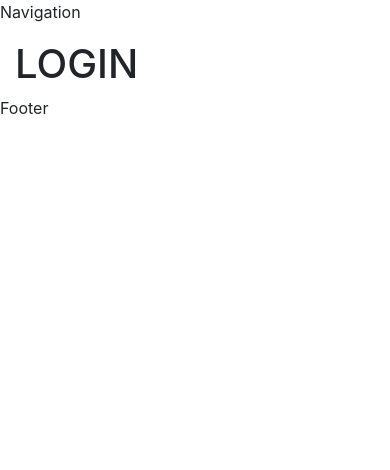
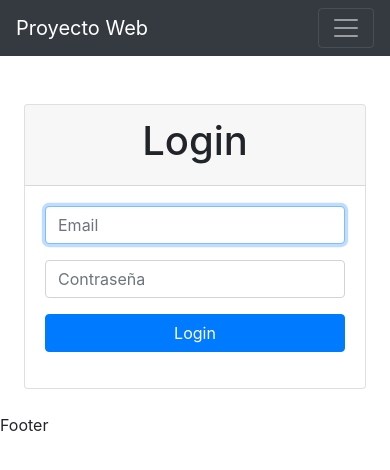
Before and after one commit to Rositamtz98/WebFinalProject, a Node server app: page /users/login in a window 390 px wide. Shown: the top 470 px of the page. Run offline with Node 20, Linux system fonts and the light colour scheme; some libraries are stand-ins or nearby versions.

Commit message:
Login y Sign Up listo

```diff
--- a/src/database.js
+++ b/src/database.js
@@ -3,6 +3,7 @@ const mongoose = require('mongoose');
 mongoose.connect('mongodb://localhost/proyecto-final', {
     useCreateIndex: true,
     useNewUrlParser: true,
-    useFindAndModify: false
+    useFindAndModify: false,
+    useUnifiedTopology: true
 }).then(db => console.log('DB is connected'))
     .catch(err => console.error(err));
--- a/src/routes/users.js
+++ b/src/routes/users.js
@@ -1,12 +1,72 @@
 const express = require('express');
 const router = express.Router();
+
+const User = require('../models/User');
+
+const passport = require('passport');
+const { route } = require('.');
 
 router.get('/users/login', (req, res) => {
     res.render('users/login');
 });
 
+router.post('/users/login', passport.authenticate('local', {
+    successRedirect: '/',
+    failureRedirect: '/users/login',
+    failureFlash: true
+}));
+
 router.get('/users/signup', (req, res) => {
     res.render('users/signup');
 });
 
+router.post('/users/signup', async (req, res) => {
+    const { name, email, password, confirm_password } = req.body;
+    const errors = [];
+
+    if (name.length <= 0)
+    {
+        errors.push({text: 'Favor de ingresar nombre'});
+    }
+
+    if (email.length <= 0)
+    {
+        errors.push({text: 'Favor de ingresar un correo'});
+    }
+    if (password != confirm_password)
+    {
+        errors.push({text: 'Contraseñas no coinciden'});
+    }
+
+    if (password.length < 4)
+    {
+        errors.push({text: 'Contraseña debe ser mayor a 4 caracteres'});
+    }
+
+    if (errors.length > 0)
+    {
+        res.render('users/signup', {errors, name, email, password, confirm_password});
+    }
+    else
+    {
+        const emailUser = await User.findOne({email: email});
+
+        if (emailUser)
+        {
+            req.flash('error_msg', 'Correo ya tiene una cuenta registrada');
+            res.redirect('/users/signup');
+        }
+        const newUser = new User({name, email, password});
+        newUser.password = await newUser.encryptPassword(password);
+        await newUser.save();
+        req.flash('success_msg', 'Registro realizado exitosamente');
+        res.redirect('/users/login');
+    }
+});
+
+router.get('/users/logout', (req, res) => {
+    req.logout();
+    res.redirect('/');
+});
+
 module.exports = router;
--- a/src/server.js
+++ b/src/server.js
@@ -8,10 +8,13 @@ const exphbs = require('express-handlebars');
 const methodOverride = require('method-override');
 // To handle user sessions
 const session = require('express-session');
+const flash = require('connect-flash');
+const passport = require('passport');
 
 // Initializations
 const app = express();
 require('./database');
+require('./config/passport');
 
 // Settings
 app.set('port', process.env.PORT || 8080);
@@ -35,8 +38,18 @@ app.use(session({
     resave: true,
     saveUninitialized: true
 }));
+app.use(passport.initialize());
+app.use(passport.session());
+app.use(flash());
 
 // Global Variables
+app.use((req, res, next) => {
+    res.locals.success_msg = req.flash('success_msg');
+    res.locals.error_msg = req.flash('error_msg');
+    res.locals.error = req.flash('error');
+    res.locals.user = req.user || null;
+    next();
+})
 
 // Routes
 app.use(require('./routes/index'));
--- a/src/views/layouts/main.hbs
+++ b/src/views/layouts/main.hbs
@@ -11,12 +11,18 @@
 </head>
 <body>
 
-    <p>Navigation</p>
+    {{> navigation}}
 
-    <main class="container">
+    <main class="container p-4">
+        {{> messages}}
+        {{> errors}}
         {{{ body }}}
     </main>
 
     <p>Footer</p>
+
+    <!-- BOOTSTRAP SCRIPTS -->
+    <script src="https://code.jquery.com/jquery-3.5.1.slim.min.js" integrity="sha384-DfXdz2htPH0lsSSs5nCTpuj/zy4C+OGpamoFVy38MVBnE+IbbVYUew+OrCXaRkfj" crossorigin="anonymous"></script>
+    <script src="https://cdn.jsdelivr.net/npm/bootstrap@4.5.3/dist/js/bootstrap.bundle.min.js" integrity="sha384-ho+j7jyWK8fNQe+A12Hb8AhRq26LrZ/JpcUGGOn+Y7RsweNrtN/tE3MoK7ZeZDyx" crossorigin="anonymous"></script>
 </body>
 </html>
--- /dev/null
+++ b/src/views/partials/errors.hbs
@@ -0,0 +1,17 @@
+{{#if error}}
+    <div class="alert alert-danger alert-dismissible fade show" role="alert">
+        {{error}}
+        <button type="button" class="close" data-dismiss="alert" aria-label="Close">
+            <span aria-hidden="true">&times;</span>
+        </button>
+    </div>
+{{/if}}
+
+{{#each errors}}
+    <div class="alert alert-danger alert-dismissible fade show" role="alert">
+        {{text}}
+        <button type="button" class="close" data-dismiss="alert" aria-label="Close">
+            <span aria-hidden="true">&times;</span>
+        </button>
+    </div>
+{{/each}}
--- /dev/null
+++ b/src/views/partials/messages.hbs
@@ -0,0 +1,17 @@
+{{#if success_msg }}
+  <div class="alert alert-success alert-dismissible fade show" role="alert">
+    {{success_msg}}
+  <button type="button" class="close" data-dismiss="alert" aria-label="Close">
+    <span aria-hidden="true">&times;</span>
+  </button>
+</div>
+{{/if}}
+
+{{#if error_msg }}
+  <div class="alert alert-danger alert-dismissible fade show" role="alert">
+    {{error_msg}}
+  <button type="button" class="close" data-dismiss="alert" aria-label="Close">
+    <span aria-hidden="true">&times;</span>
+  </button>
+</div>
+{{/if}}
--- /dev/null
+++ b/src/views/partials/navigation.hbs
@@ -0,0 +1,42 @@
+<nav class="navbar navbar-expand-lg navbar-dark bg-dark">
+    <div class="container">
+        <a class="navbar-brand" href="#">Proyecto Web</a>
+        <button class="navbar-toggler" type="button" data-toggle="collapse" data-target="#navbarNav"
+            aria-controls="navbarNav" aria-expanded="false" aria-label="Toggle navigation">
+            <span class="navbar-toggler-icon"></span>
+        </button>
+        <div class="collapse navbar-collapse" id="navbarNav">
+            <ul class="navbar-nav">
+                <li class="nav-item active">
+                    <a class="nav-link" href="/">Home <span class="sr-only">(current)</span></a>
+                </li>
+                <li class="nav-item">
+                    <a class="nav-link" href="/about">About</a>
+                </li>
+            </ul>
+            <ul class="navbar-nav ml-auto">
+                {{#if user}}
+                    <li class="nav-item dropdown">
+                        <a class="nav-link dropdown-toggle" href="#" id="navbarDropdown" role="button"
+                            data-toggle="dropdown" aria-haspopup="true" aria-expanded="false">
+                            Clases
+                        </a>
+                        <div class="dropdown-menu" aria-labelledby="navbarDropdown">
+                            <a class="dropdown-item" href="#">Mi Perfil</a>
+                            <a class="dropdown-item" href="#">Mis Clases</a>
+                            <div class="dropdown-divider"></div>
+                            <a class="dropdown-item" href="/users/logout">Logout</a>
+                        </div>
+                    </li>
+                {{else}}
+                    <li class="nav-item active">
+                        <a class="nav-link" href="/users/login">Login</a>
+                    </li>
+                    <li class="nav-item">
+                        <a class="nav-link" href="/users/signup">Sign Up</a>
+                    </li>
+                {{/if}}
+            </ul>
+        </div>
+    </div>
+</nav>
--- a/src/views/users/login.hbs
+++ b/src/views/users/login.hbs
@@ -1 +1,24 @@
-<h1>LOGIN</h1>
+<div class="row">
+    <div class="col-md-4 mx-auto">
+        <div class="card mt-4 text-center">
+            <div class="card-header">
+                <h1>Login</h1>
+            </div>
+            <div class="card-body">
+                <form action="/users/login" method="POST">
+                    <div class="form-group">
+                        <input type="email" name="email" placeholder="Email" class="form-control" autofocus>
+                    </div>
+                    <div class="form-group">
+                        <input type="password" name="password" class="form-control" placeholder="Contraseña">
+                    </div>
+                    <div class="form-group">
+                        <button type="submit" class="btn btn-primary btn-block">
+                            Login
+                        </button>
+                    </div>
+                </form>
+            </div>
+        </div>
+    </div>
+</div>
```
Also changed, not shown: src/config/passport.js (added, +38 -0 lines), src/helpers/auth.js (added, +12 -0 lines), src/models/User.js (added, +22 -0 lines), src/views/users/signup.hbs (+11 -4 lines).
